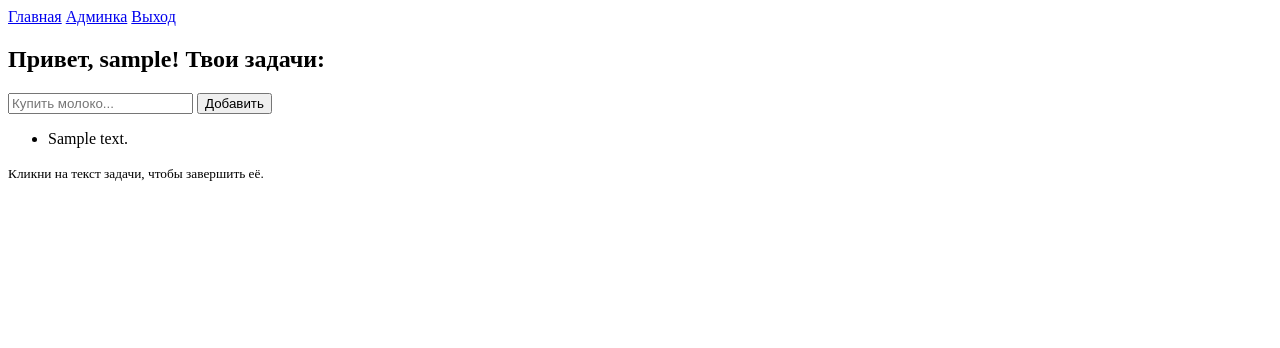
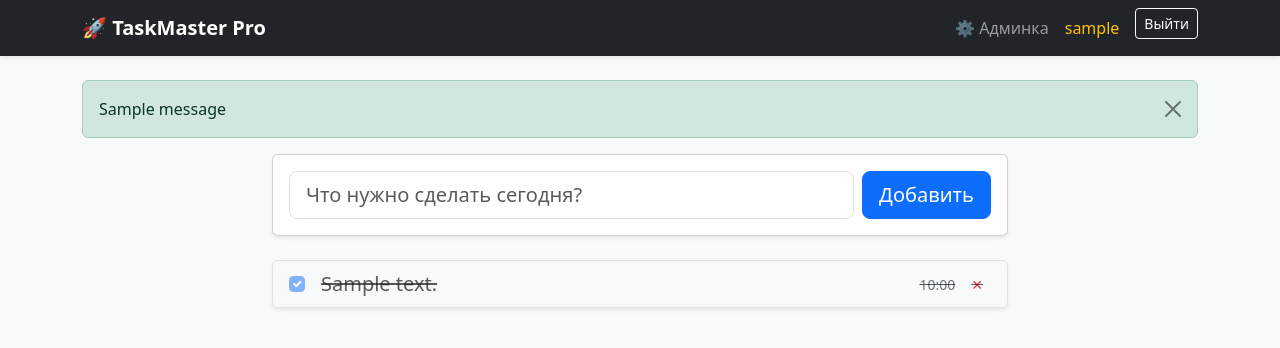
Before and after one commit to KoshFromVorlon/flask_pro_taskmanager, a Flask app: page / in a window 1280 px wide. Shown: the top 348 px of the page. Run offline with Flask 3, Linux system fonts and the light colour scheme; a user stored in the database is signed in; tables that the repository leaves empty hold one stand-in row (values such as "Sample post"); one stand-in notice (Sample message) is shown.

Commit message:
design improvement

```diff
--- a/app/routes.py
+++ b/app/routes.py
@@ -13,19 +13,21 @@ def register():
     if request.method == 'POST':
         username = request.form.get('username')
         password = request.form.get('password')
-        # Создаем юзера (пароль хешируем!)
+
+        if User.query.filter_by(username=username).first():
+            flash('Такой пользователь уже существует!', 'error')
+            return redirect(url_for('main.register'))
+
         user = User(username=username, password=generate_password_hash(password, method='scrypt'))
-        # ПЕРВЫЙ зарегистрированный станет админом автоматически для теста
-        if User.query.count() == 0:
-            user.is_admin = True
+        # Первый юзер - админ
+        if User.query.count() == 0: user.is_admin = True
 
-        try:
-            db.session.add(user)
-            db.session.commit()
-            login_user(user)
-            return redirect(url_for('main.index'))
-        except:
-            flash('Такой пользователь уже есть')
+        db.session.add(user)
+        db.session.commit()
+        login_user(user)
+        flash('Регистрация успешна! Добро пожаловать.', 'success')
+        return redirect(url_for('main.index'))
+
     return render_template('register.html')
 
 
@@ -38,8 +40,9 @@ def login():
 
         if user and check_password_hash(user.password, password):
             login_user(user)
+            flash('Вы успешно вошли!', 'success')
             return redirect(url_for('main.index'))
-        flash('Неверный логин или пароль')
+        flash('Ошибка входа. Проверьте данные.', 'error')
     return render_template('login.html')
 
 
@@ -47,6 +50,7 @@ def login():
 @login_required
 def logout():
     logout_user()
+    flash('Вы вышли из системы.', 'success')
     return redirect(url_for('main.login'))
 
 
@@ -60,13 +64,25 @@ def index():
             new_task = Task(content=content, author=current_user)
             db.session.add(new_task)
             db.session.commit()
+            flash('Задача добавлена!', 'success')
             return redirect(url_for('main.index'))
 
-    tasks = Task.query.filter_by(user_id=current_user.id).order_by(Task.date_created.desc()).all()
-    return render_template('index.html', tasks=tasks, name=current_user.username)
+    tasks = Task.query.filter_by(user_id=current_user.id).order_by(Task.completed, Task.date_created.desc()).all()
+    return render_template('index.html', tasks=tasks)
 
 
-# --- API ДЛЯ JS ---
+@main.route('/delete/<int:id>')
+@login_required
+def delete_task(id):
+    task = Task.query.get_or_404(id)
+    if task.user_id == current_user.id:
+        db.session.delete(task)
+        db.session.commit()
+        flash('Задача удалена.', 'success')
+    return redirect(url_for('main.index'))
+
+
+# --- API ---
 @main.route('/toggle/<int:id>', methods=['POST'])
 @login_required
 def toggle(id):
--- a/app/static/script.js
+++ b/app/static/script.js
@@ -0,0 +1,21 @@
+async function toggleTask(id) {
+    const row = document.getElementById(`task-${id}`);
+    const checkbox = row.querySelector('input[type="checkbox"]');
+
+    try {
+        const response = await fetch(`/toggle/${id}`, { method: 'POST' });
+        const data = await response.json();
+
+        if (data.success) {
+            if (data.completed) {
+                row.classList.add('bg-light', 'text-decoration-line-through', 'text-muted');
+                checkbox.checked = true;
+            } else {
+                row.classList.remove('bg-light', 'text-decoration-line-through', 'text-muted');
+                checkbox.checked = false;
+            }
+        }
+    } catch (error) {
+        console.error('Ошибка:', error);
+    }
+}
--- a/app/templates/base.html
+++ b/app/templates/base.html
@@ -1,23 +1,51 @@
 <!DOCTYPE html>
-<html>
+<html lang="ru">
 <head>
+    <meta charset="UTF-8">
+    <meta name="viewport" content="width=device-width, initial-scale=1">
     <title>Pro TaskManager</title>
+    <link href="https://cdn.jsdelivr.net/npm/bootstrap@5.3.0/dist/css/bootstrap.min.css" rel="stylesheet">
     <link rel="stylesheet" href="{{ url_for('static', filename='style.css') }}">
 </head>
-<body>
-    <nav>
-        <a href="/">Главная</a>
-        {% if current_user.is_authenticated %}
-            <a href="/admin">Админка</a>
-            <a href="/logout">Выход</a>
-        {% else %}
-            <a href="/login">Вход</a>
-            <a href="/register">Регистрация</a>
-        {% endif %}
+<body class="bg-light">
+
+    <nav class="navbar navbar-expand-lg navbar-dark bg-dark mb-4 shadow-sm">
+        <div class="container">
+            <a class="navbar-brand fw-bold" href="/">🚀 TaskMaster Pro</a>
+            <button class="navbar-toggler" type="button" data-bs-toggle="collapse" data-bs-target="#navbarNav">
+                <span class="navbar-toggler-icon"></span>
+            </button>
+            <div class="collapse navbar-collapse" id="navbarNav">
+                <ul class="navbar-nav ms-auto">
+                    {% if current_user.is_authenticated %}
+                        <li class="nav-item"><a class="nav-link" href="/admin">⚙️ Админка</a></li>
+                        <li class="nav-item"><span class="nav-link text-warning">{{ current_user.username }}</span></li>
+                        <li class="nav-item"><a class="btn btn-outline-light btn-sm ms-2" href="/logout">Выйти</a></li>
+                    {% else %}
+                        <li class="nav-item"><a class="nav-link" href="/login">Вход</a></li>
+                        <li class="nav-item"><a class="btn btn-primary btn-sm ms-2" href="/register">Регистрация</a></li>
+                    {% endif %}
+                </ul>
+            </div>
+        </div>
     </nav>
+
     <div class="container">
+        {% with messages = get_flashed_messages(with_categories=true) %}
+            {% if messages %}
+                {% for category, message in messages %}
+                    <div class="alert alert-{{ 'danger' if category == 'error' else 'success' }} alert-dismissible fade show" role="alert">
+                        {{ message }}
+                        <button type="button" class="btn-close" data-bs-dismiss="alert"></button>
+                    </div>
+                {% endfor %}
+            {% endif %}
+        {% endwith %}
+
         {% block content %}{% endblock %}
     </div>
+
+    <script src="https://cdn.jsdelivr.net/npm/bootstrap@5.3.0/dist/js/bootstrap.bundle.min.js"></script>
     <script src="{{ url_for('static', filename='script.js') }}"></script>
 </body>
 </html>
--- a/app/templates/index.html
+++ b/app/templates/index.html
@@ -1,18 +1,41 @@
 {% extends "base.html" %}
+
 {% block content %}
-<h2>Привет, {{ name }}! Твои задачи:</h2>
+<div class="row justify-content-center">
+    <div class="col-md-8">
 
-<form method="POST">
-    <input type="text" name="content" placeholder="Купить молоко..." required>
-    <button type="submit">Добавить</button>
-</form>
+        <div class="card shadow-sm mb-4">
+            <div class="card-body">
+                <form method="POST" class="d-flex gap-2">
+                    <input type="text" name="content" class="form-control form-control-lg" placeholder="Что нужно сделать сегодня?" required>
+                    <button type="submit" class="btn btn-primary btn-lg">Добавить</button>
+                </form>
+            </div>
+        </div>
 
-<ul>
-    {% for task in tasks %}
-    <li class="{% if task.completed %}done{% endif %}" id="task-{{ task.id }}">
-        <span onclick="toggleTask({{ task.id }})">{{ task.content }}</span>
-    </li>
-    {% endfor %}
-</ul>
-<p><small>Кликни на текст задачи, чтобы завершить её.</small></p>
+        <div class="list-group shadow-sm">
+            {% if not tasks %}
+                <div class="list-group-item text-center text-muted py-5">
+                    <h4>📭 Задач пока нет</h4>
+                    <p>Самое время что-то запланировать!</p>
+                </div>
+            {% endif %}
+
+            {% for task in tasks %}
+            <div class="list-group-item d-flex justify-content-between align-items-center task-item {% if task.completed %}bg-light text-decoration-line-through text-muted{% endif %}" id="task-{{ task.id }}">
+                <div class="d-flex align-items-center gap-3 w-100" style="cursor: pointer;" onclick="toggleTask({{ task.id }})">
+                    <input type="checkbox" class="form-check-input mt-0" {% if task.completed %}checked{% endif %} disabled>
+                    <span class="fs-5">{{ task.content }}</span>
+                </div>
+
+                <div class="d-flex gap-2">
+                    <small class="text-secondary text-nowrap align-self-center">{{ task.date_created.strftime('%H:%M') }}</small>
+                    <a href="/delete/{{ task.id }}" class="btn btn-outline-danger btn-sm border-0">✕</a>
+                </div>
+            </div>
+            {% endfor %}
+        </div>
+
+    </div>
+</div>
 {% endblock %}
```
Also changed, not shown: app/templates/login.html (+25 -6 lines), app/templates/register.html (+25 -6 lines).
